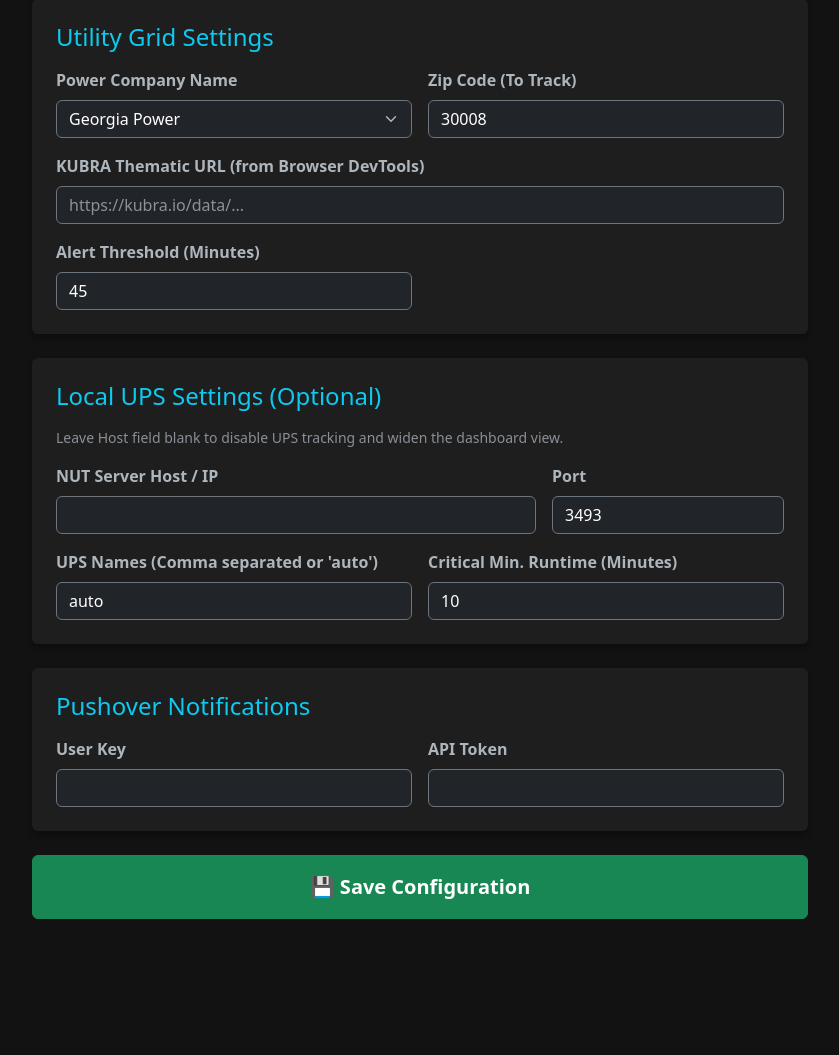
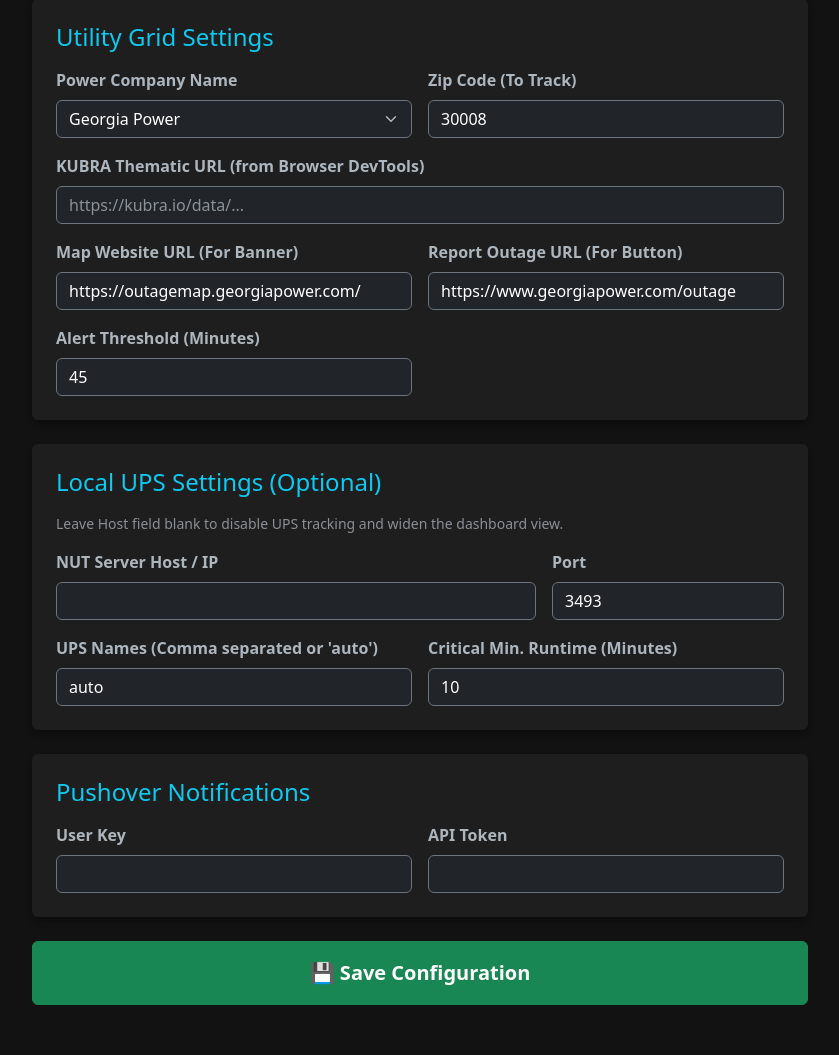
Before and after one commit to NightHawkATL/outage-tracker, a Flask app: page /config in a window 1280 px wide. Shown: the part 93-1148 px from the top of the page, without its empty margins (220-1059 px from the left). Before the commit the page ends 1012 px from the top, so only its background shows below. Run offline with Flask 3, Linux system fonts and the light colour scheme.

Commit message:
Update templates/config.html

```diff
--- a/templates/config.html
+++ b/templates/config.html
@@ -44,6 +44,17 @@
                         <label class="form-label">KUBRA Thematic URL (from Browser DevTools)</label>
                         <input type="url" name="kubra_url" class="form-control bg-dark text-white border-secondary" value="{{ config.kubra_url }}" placeholder="https://kubra.io/data/...">
                     </div>
+
+                    <!-- NEW: Map and Report Links -->
+                    <div class="col-md-6">
+                        <label class="form-label">Map Website URL (For Banner)</label>
+                        <input type="url" name="map_url" class="form-control bg-dark text-white border-secondary" value="{{ config.map_url }}">
+                    </div>
+                    <div class="col-md-6">
+                        <label class="form-label">Report Outage URL (For Button)</label>
+                        <input type="url" name="report_url" class="form-control bg-dark text-white border-secondary" value="{{ config.report_url }}">
+                    </div>
+
                     <div class="col-md-6">
                         <label class="form-label">Alert Threshold (Minutes)</label>
                         <input type="number" name="threshold_mins" class="form-control bg-dark text-white border-secondary" value="{{ config.threshold_mins }}">
```
